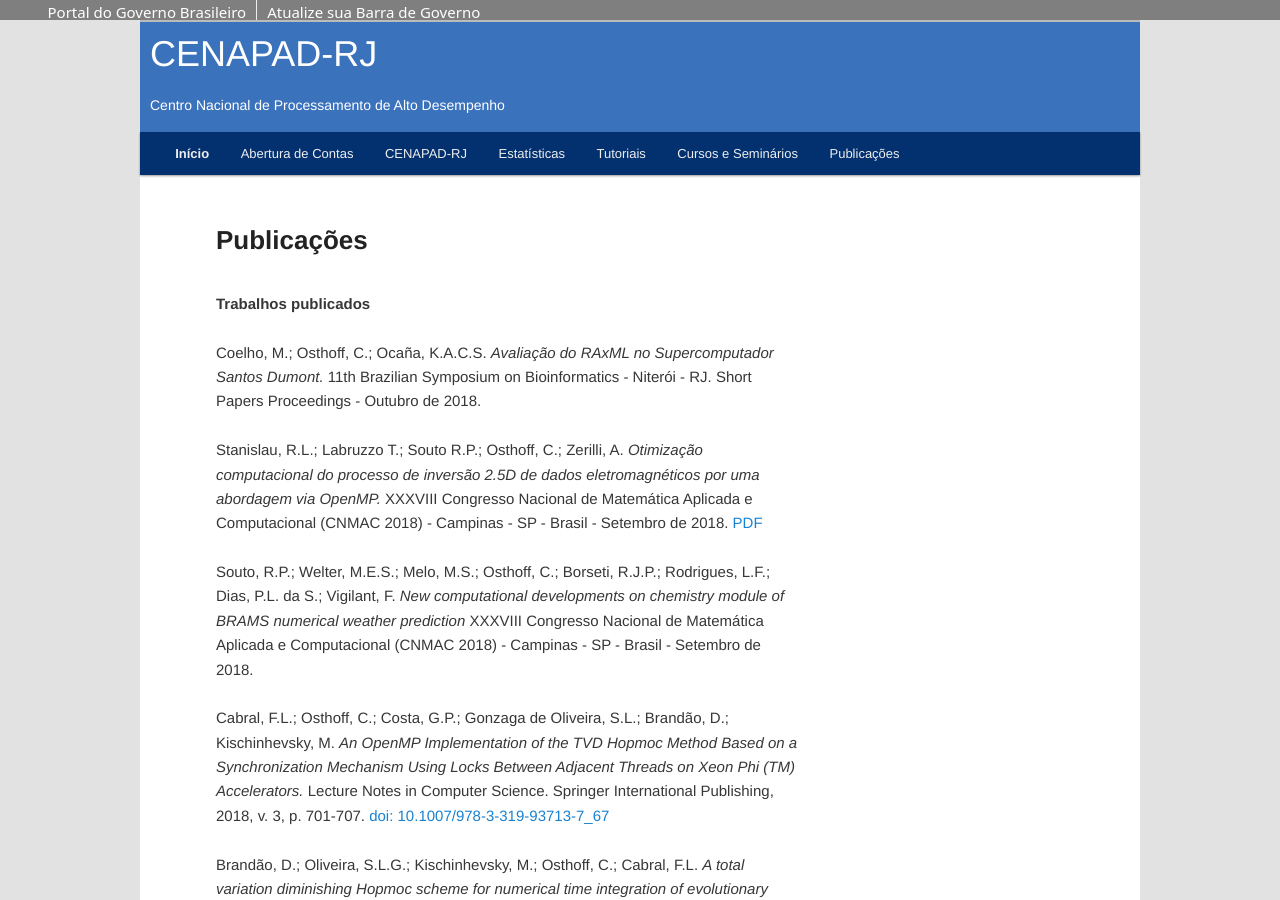
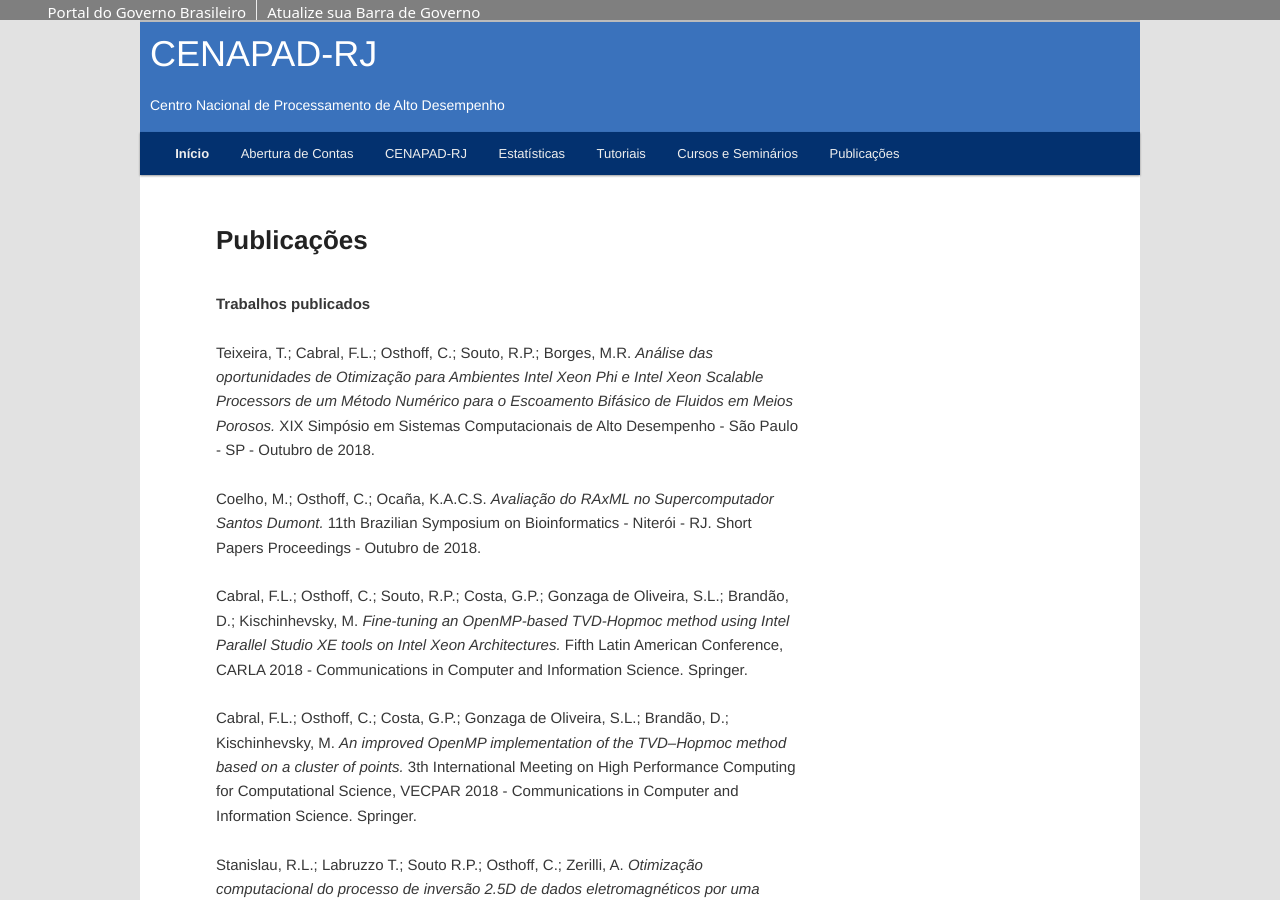
Before and after one commit to gmgall/site-cenapad, a Jekyll site: the page built from publicacoes/index.markdown, in a window 1280 px wide and 900 px high. Built offline with Jekyll 4.4.1, drawn with Linux system fonts in a browser that asks for light colours; Markdown is read by kramdown in place of the engine named in the settings.

Commit message:
Adiciona publicações na UNESP

```diff
--- a/publicacoes/index.markdown
+++ b/publicacoes/index.markdown
@@ -8,10 +8,21 @@ title: Publicações
 
 **Trabalhos publicados**
 
+Teixeira, T.; Cabral, F.L.; Osthoff, C.; Souto, R.P.; Borges, M.R.
+*Análise das oportunidades de Otimização para Ambientes Intel Xeon Phi e Intel Xeon Scalable Processors de um Método Numérico para o Escoamento Bifásico de Fluidos em Meios Porosos.*
+XIX Simpósio em Sistemas Computacionais de Alto Desempenho - São Paulo - SP - Outubro de 2018.
 
 Coelho, M.; Osthoff, C.; Ocaña, K.A.C.S.
 *Avaliação do RAxML no Supercomputador Santos Dumont.*
 11th Brazilian Symposium on Bioinformatics - Niterói - RJ. Short Papers Proceedings - Outubro de 2018.
+
+Cabral, F.L.; Osthoff, C.; Souto, R.P.; Costa, G.P.; Gonzaga de Oliveira, S.L.; Brandão, D.; Kischinhevsky, M.
+*Fine-tuning an OpenMP-based TVD-Hopmoc method using Intel Parallel Studio XE tools on Intel Xeon Architectures.*
+Fifth Latin American Conference, CARLA 2018 - Communications in Computer and Information Science. Springer.
+
+Cabral, F.L.; Osthoff, C.; Costa, G.P.; Gonzaga de Oliveira, S.L.; Brandão, D.; Kischinhevsky, M.
+*An improved OpenMP implementation of the TVD–Hopmoc method based on a cluster of points.*
+3th International Meeting  on High Performance Computing for Computational Science, VECPAR 2018 - Communications in Computer and Information Science. Springer.
 
 Stanislau, R.L.; Labruzzo T.; Souto R.P.; Osthoff, C.; Zerilli, A.
 *Otimização computacional do processo de inversão 2.5D de dados eletromagnéticos por uma abordagem via OpenMP.*
```
